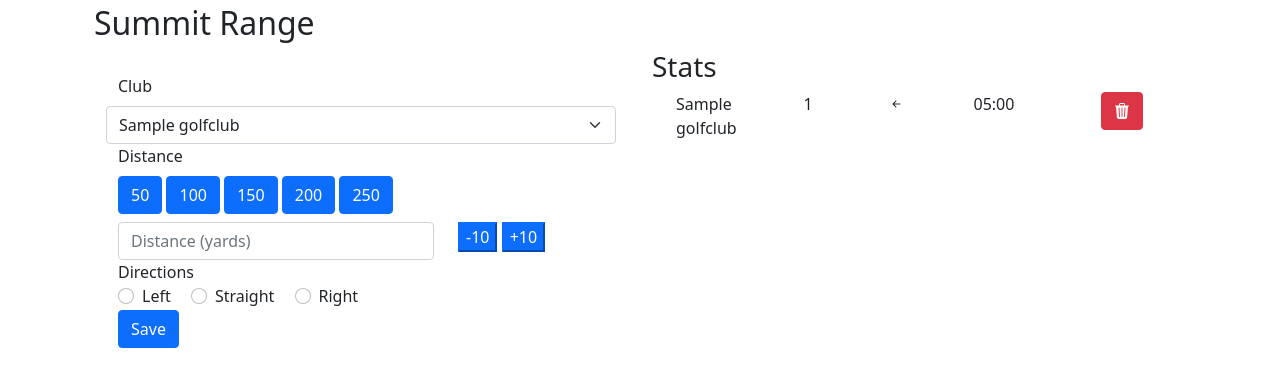
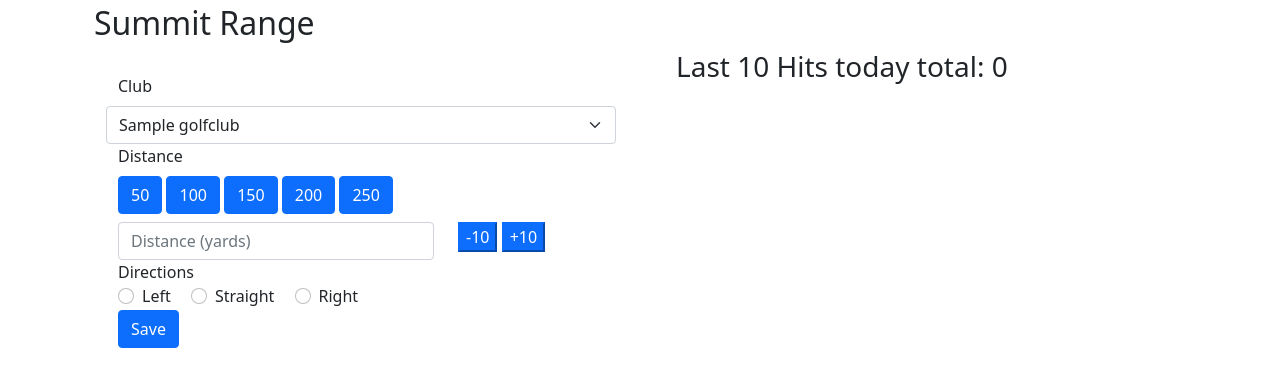
Before and after one commit to luiscberrocal/ganexa_event_manager, a Django app: page /en/golf/range-hits/ in a window 1280 px wide. Shown: the part 56-443 px from the top of the page. Run offline with Django 3.2, Linux system fonts and the light colour scheme; a user stored in the database is signed in; tables that the repository leaves empty hold one stand-in row (values such as "Sample post"); parts of the project's set-up code (start-up, migrations or seed data) failed here and were passed over; some libraries are stand-ins or nearby versions.

Commit message:
Added total hits today and filter.

```diff
--- a/ganexa_event_manager/golf/views.py
+++ b/ganexa_event_manager/golf/views.py
@@ -1,6 +1,7 @@
 # Create your views here.
 from django.contrib.auth.decorators import login_required
 from django.shortcuts import render
+from django.utils import timezone
 from django.views.decorators.http import require_http_methods
 from django.views.generic import TemplateView
 
@@ -19,7 +20,9 @@ class RangeHitsView(TemplateView):
 
         return ctx
 
+
 range_hits_view = RangeHitsView.as_view()
+
 
 @login_required
 def save_hit_view(request):
@@ -33,14 +36,19 @@ def save_hit_view(request):
     else:
         print(form.errors)
     template_name = 'golf/partials/stats.html'
-    context = {'hits': RangeHit.objects.filter(player=request.user)[:10]}
+    today = timezone.now().date()
+    qs = RangeHit.objects.filter(player=request.user, created__startswith=today)
+    context = {'hits': qs[:10], 'hit_count': qs.count()}
     response = render(request, template_name, context)
     return response
+
 
 @login_required
 def list_player_hits_view(request):
     template_name = 'golf/partials/stats.html'
-    context = {'hits': RangeHit.objects.filter(player=request.user)[:10]}
+    today = timezone.now().date()
+    qs = RangeHit.objects.filter(player=request.user, created__startswith=today)
+    context = {'hits': qs[:10], 'hit_count': qs.count()}
     response = render(request, template_name, context)
     return response
 
--- a/ganexa_event_manager/templates/golf/partials/stats.html
+++ b/ganexa_event_manager/templates/golf/partials/stats.html
@@ -1,5 +1,10 @@
 {% load crispy_forms_tags %}
 {% load i18n %}
+<div class="row">
+  <div class="col-12">
+    <h3>{% trans 'Last 10 Hits today' %} total: {{ hit_count }}</h3>
+  </div>
+</div>
 {% for hit in hits %}
   <div class="row">
     <div class="col-3">
--- a/ganexa_event_manager/templates/golf/range_hits.html
+++ b/ganexa_event_manager/templates/golf/range_hits.html
@@ -62,7 +62,6 @@
         </form>
       </div>
       <div class="col-md-6 col-xs-12">
-        <h3>Stats</h3>
         <div class="container" id="stats-id" hx-trigger="load" hx-get="{% url 'golf:player-hits' %}"
              hx-target="this"></div>
       </div>
```
